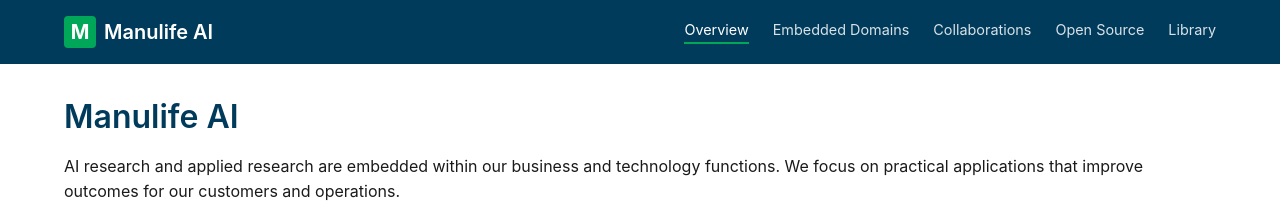
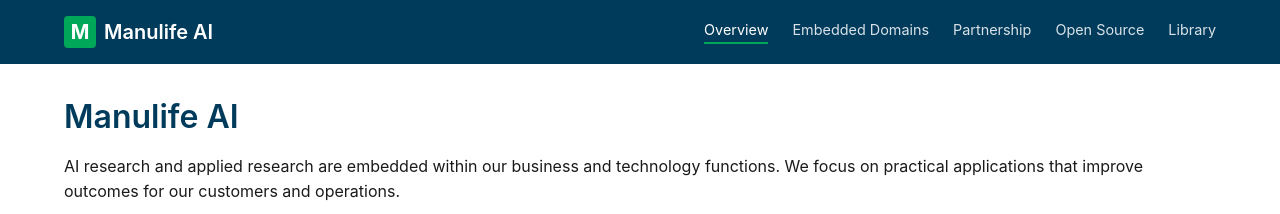
Before and after one commit to sabyasm/manulife-ai-research, a Jekyll site: the page built from index.md, in a window 1280 px wide. Shown: the top 214 px of the page. Built offline with Jekyll 4.4.1, drawn with Linux system fonts in a browser that asks for light colours.

Commit message:
Rename Collaborations tab to Partnership in navigation

```diff
--- a/_includes/header.html
+++ b/_includes/header.html
@@ -10,8 +10,8 @@
                 </li>
                 <li><a href="{{ '/domains/' | relative_url }}" {% if page.url contains '/domains' %}class="active" {%
                         endif %}>Embedded Domains</a></li>
-                <li><a href="{{ '/collaborations/' | relative_url }}" {% if page.url contains '/collaborations'
-                        %}class="active" {% endif %}>Collaborations</a></li>
+                <li><a href="{{ '/partnership/' | relative_url }}" {% if page.url contains '/partnership'
+                        %}class="active" {% endif %}>Partnership</a></li>
                 <li><a href="{{ '/open-source/' | relative_url }}" {% if page.url contains '/open-source'
                         %}class="active" {% endif %}>Open Source</a></li>
                 <li><a href="{{ '/library/' | relative_url }}" {% if page.url contains '/library' %}class="active" {%
```
